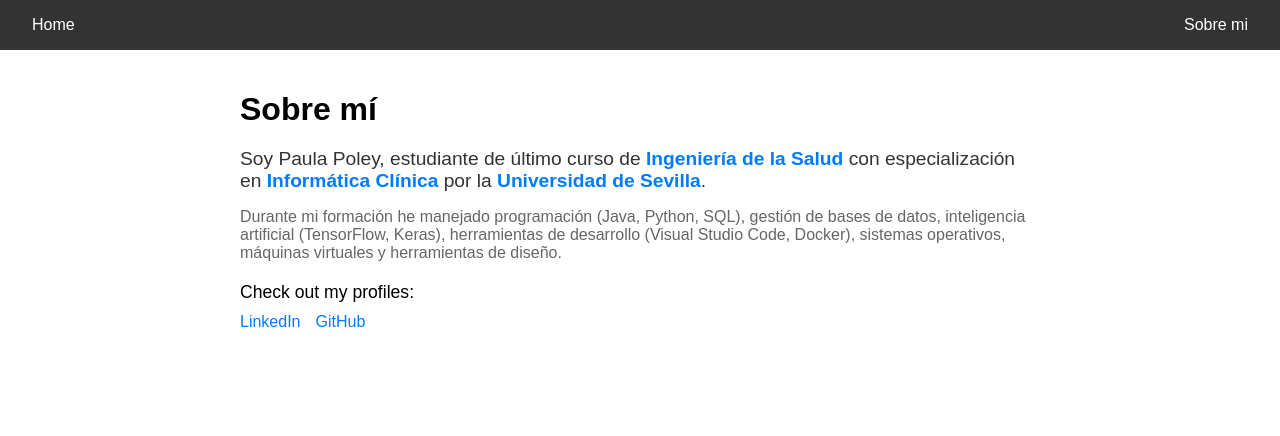
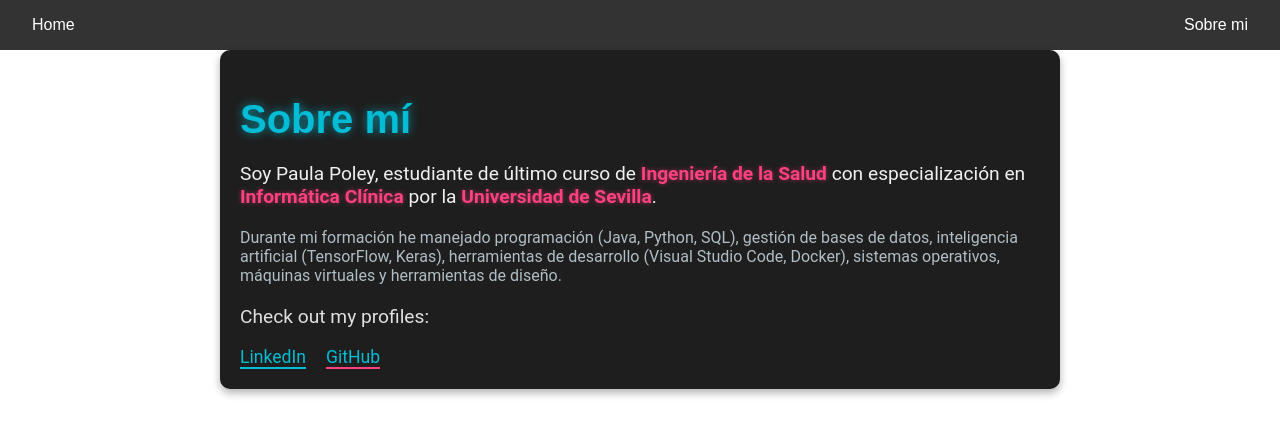
Before and after one commit to paulapoley/portfoliopaulapoley, a React (Create React App) app: page /about in a window 1280 px wide. Shown: the top 436 px of the page. Built offline with nearby package versions, Linux system fonts and the light colour scheme.

Commit message:
Update About.css

```diff
--- a/src/pages/About.css
+++ b/src/pages/About.css
@@ -1,62 +1,81 @@
+/* General styles for the about-container */
 .about-container {
-  padding: 20px; /* Ajusta el espaciado general de la sección */
-  max-width: 800px; /* Ajusta el ancho máximo del contenedor */
-  margin: 0 auto; /* Centra el contenedor horizontalmente */
+  padding: 20px;
+  max-width: 800px;
+  margin: 0 auto;
+  background-color: #1e1e1e; /* Dark background for a tech look */
+  color: #f0f0f0; /* Light text color for contrast */
+  border-radius: 10px; /* Rounded corners for a modern look */
+  box-shadow: 0 4px 8px rgba(0, 0, 0, 0.3); /* Subtle shadow for depth */
 }
 
-.about-content {
-  margin-bottom: 20px; /* Espacio debajo del contenido principal */
+/* Title style */
+.about-title {
+  font-size: 2.5em; /* Larger title for emphasis */
+  margin-bottom: 20px;
+  font-family: 'Orbitron', sans-serif; /* Futuristic font */
+  color: #00bcd4; /* Teal color for a tech vibe */
+  text-shadow: 0 0 10px rgba(0, 188, 212, 0.7); /* Glow effect */
 }
 
-.about-title {
-  font-size: 2em; /* Tamaño del título */
-  margin-bottom: 10px; /* Espacio debajo del título */
+/* Intro paragraph style */
+.about-intro {
+  margin-bottom: 20px;
+  font-size: 1.2em;
+  font-family: 'Roboto', sans-serif; /* Modern, clean font */
 }
 
-.about-intro {
-  margin-bottom: 15px; /* Espacio debajo del párrafo introductorio */
-  font-size: 1.2em; /* Tamaño del texto del párrafo introductorio */
-  color: #333; /* Color del texto */
+/* Details paragraph style */
+.about-details {
+  font-size: 1em;
+  font-family: 'Roboto', sans-serif;
+  color: #b0bec5; /* Slightly lighter text color for details */
 }
 
-.about-details {
-  font-size: 1em; /* Tamaño del texto del párrafo de detalles */
-  color: #666; /* Color del texto */
+/* Highlight style for important text */
+.highlight {
+  font-weight: bold;
+  color: #ff4081; /* Bright pink for highlighting */
+  text-shadow: 0 0 5px rgba(255, 64, 129, 0.5); /* Subtle glow effect */
 }
 
-.highlight {
-  font-weight: bold; /* Destacar el texto */
-  color: #007bff; /* Color del texto destacado, ajusta según tu esquema de colores */
+/* Links container style */
+.about-links-container {
+  margin-top: 20px;
 }
 
-.about-links-container {
-  margin-top: 20px; /* Espacio arriba de los enlaces */
+/* Links intro style */
+.about-links-intro {
+  font-size: 1.2em;
+  font-family: 'Roboto', sans-serif;
+  color: #e0e0e0; /* Light color for the intro text */
 }
 
-.about-links-intro {
-  font-size: 1.1em; /* Tamaño del texto de introducción de enlaces */
-  margin-bottom: 10px; /* Espacio debajo del texto de introducción */
-}
-
+/* Style for links */
 .about-links {
-  display: flex; /* Muestra los enlaces en una fila */
-  gap: 15px; /* Espacio entre los enlaces */
+  display: flex;
+  gap: 20px;
 }
 
 .about-link {
-  text-decoration: none; /* Quita el subrayado de los enlaces */
-  color: #007bff; /* Color del texto de los enlaces */
-  font-size: 1em; /* Tamaño del texto de los enlaces */
+  text-decoration: none;
+  font-size: 1.1em;
+  font-family: 'Roboto', sans-serif;
+  color: #00bcd4; /* Matching link color with title */
+  transition: color 0.3s, text-shadow 0.3s;
 }
 
+/* Hover effect for links */
 .about-link:hover {
-  text-decoration: underline; /* Subraya el texto al pasar el ratón sobre el enlace */
+  color: #ff4081; /* Change color on hover */
+  text-shadow: 0 0 10px rgba(255, 64, 129, 0.7); /* Glow effect on hover */
 }
 
+/* Specific styles for LinkedIn and GitHub links */
 .linkedin {
-  /* Estilos específicos para el enlace de LinkedIn (si es necesario) */
+  border-bottom: 2px solid #00bcd4; /* Underline effect for LinkedIn */
 }
 
 .github {
-  /* Estilos específicos para el enlace de GitHub (si es necesario) */
+  border-bottom: 2px solid #ff4081; /* Underline effect for GitHub */
 }
```
